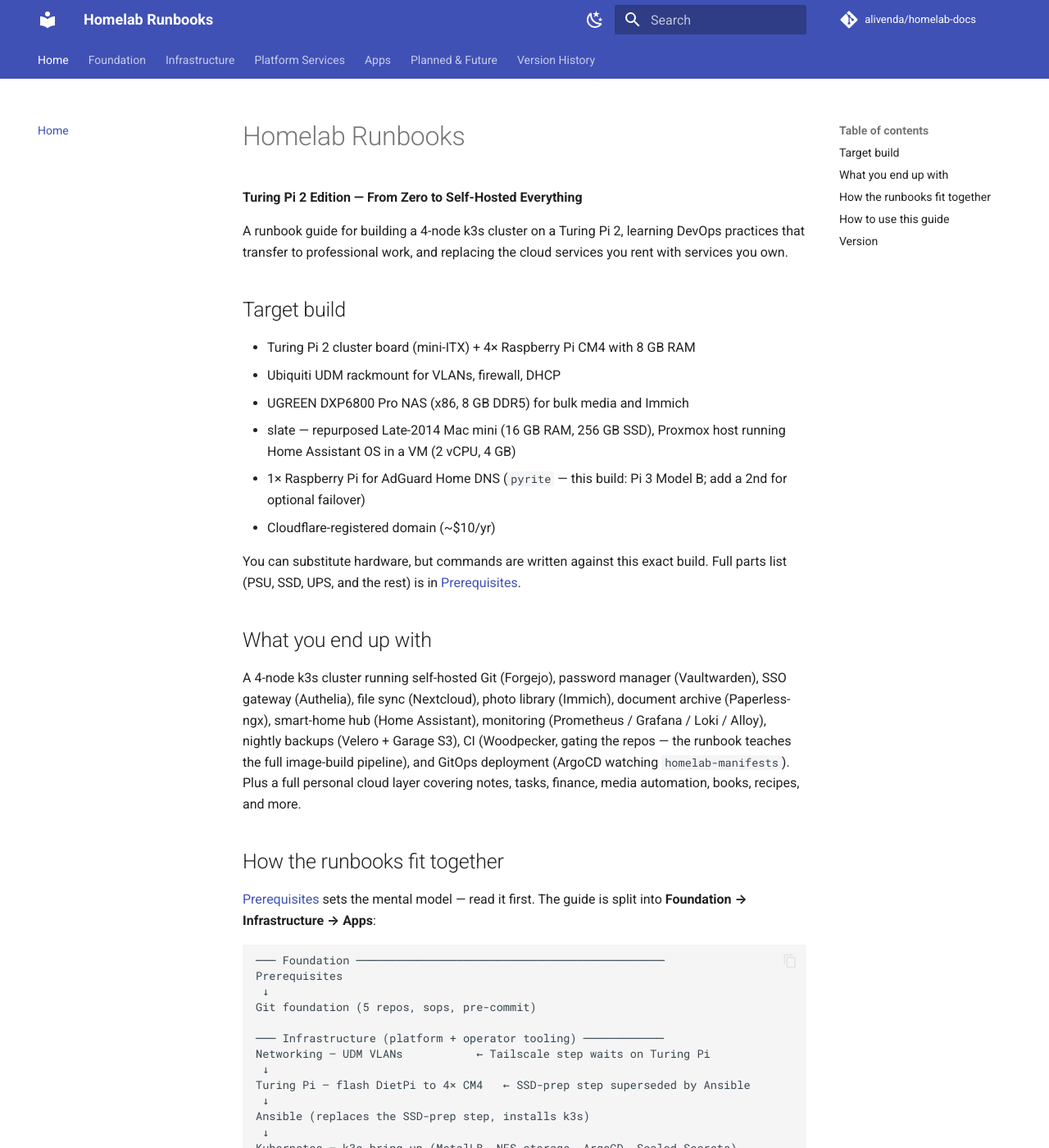
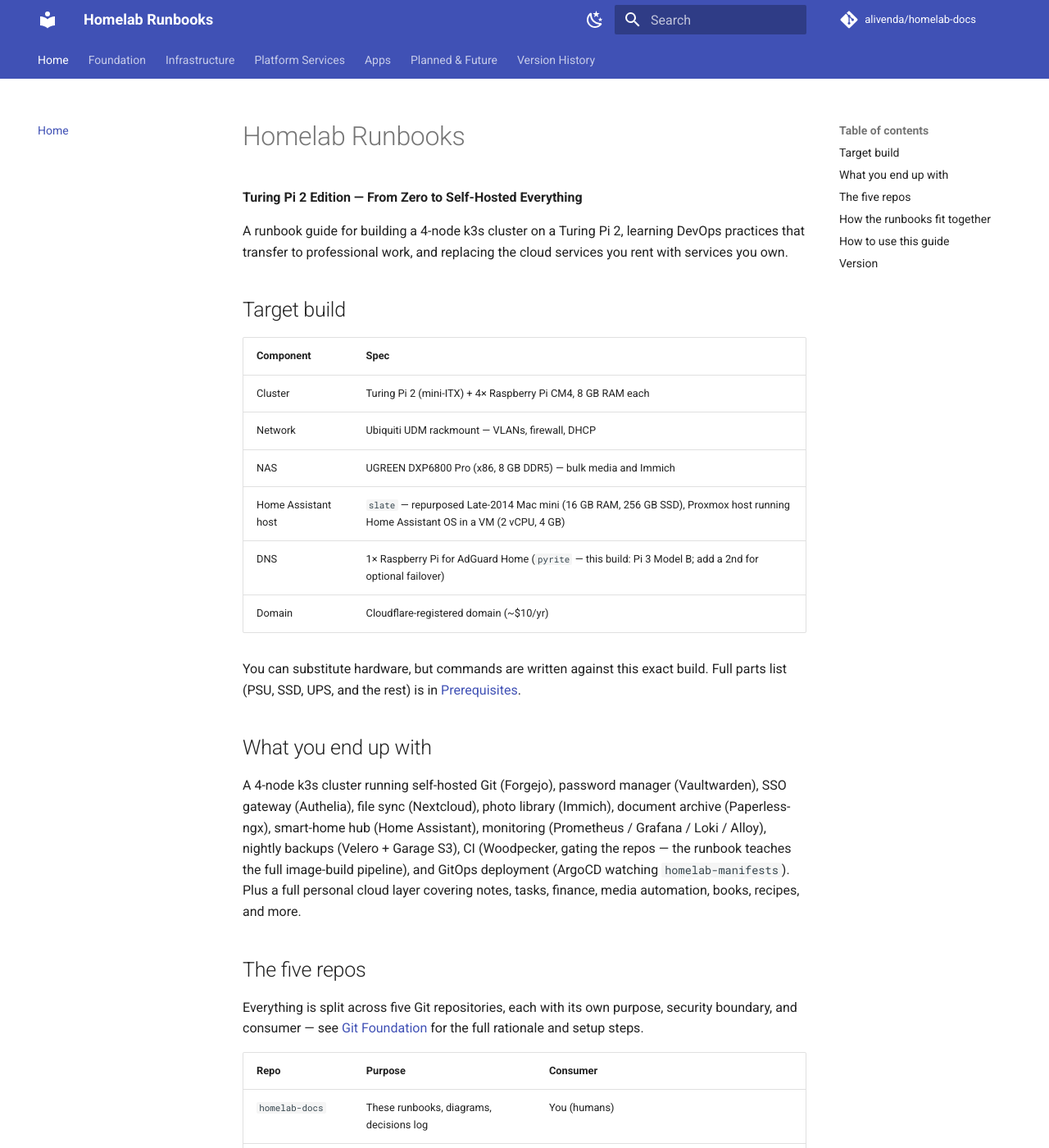
Before and after one commit to alivenda/homelab-docs, an MkDocs documentation site: the page built from docs/index.md, in a window 1280 px wide and 1400 px high. Shown: the whole window at 82% size. Built offline with MkDocs 1.6.1 and Material for MkDocs 9.7.7, drawn with Linux system fonts in a browser that asks for light colours; comment, search, counter and statistics services are not loaded; some of the changed text lies outside the part shown.

Commit message:
docs: finish the STYLE.md restyle — index showcase, planned stubs, v21
index.md gets the showcase tables (hardware, five repos, catalog status); arr-stack/bookstack/reactive-resume get their remaining anatomy fixes (facts table ahead of body notes, Verification last, ForwardAuth caution promoted to a warning); syncthing/rustdesk/ollama were already compliant. version-history.md gets the v21 entry.

```diff
--- a/docs/index.md
+++ b/docs/index.md
@@ -6,18 +6,32 @@ A runbook guide for building a 4-node k3s cluster on a Turing Pi 2, learning Dev
 
 ## Target build
 
-- Turing Pi 2 cluster board (mini-ITX) + 4× Raspberry Pi CM4 with 8 GB RAM
-- Ubiquiti UDM rackmount for VLANs, firewall, DHCP
-- UGREEN DXP6800 Pro NAS (x86, 8 GB DDR5) for bulk media and Immich
-- slate — repurposed Late-2014 Mac mini (16 GB RAM, 256 GB SSD), Proxmox host running Home Assistant OS in a VM (2 vCPU, 4 GB)
-- 1× Raspberry Pi for AdGuard Home DNS (`pyrite` — this build: Pi 3 Model B; add a 2nd for optional failover)
-- Cloudflare-registered domain (~$10/yr)
+| Component | Spec |
+|---|---|
+| Cluster | Turing Pi 2 (mini-ITX) + 4× Raspberry Pi CM4, 8 GB RAM each |
+| Network | Ubiquiti UDM rackmount — VLANs, firewall, DHCP |
+| NAS | UGREEN DXP6800 Pro (x86, 8 GB DDR5) — bulk media and Immich |
+| Home Assistant host | `slate` — repurposed Late-2014 Mac mini (16 GB RAM, 256 GB SSD), Proxmox host running Home Assistant OS in a VM (2 vCPU, 4 GB) |
+| DNS | 1× Raspberry Pi for AdGuard Home (`pyrite` — this build: Pi 3 Model B; add a 2nd for optional failover) |
+| Domain | Cloudflare-registered domain (~$10/yr) |
 
 You can substitute hardware, but commands are written against this exact build. Full parts list (PSU, SSD, UPS, and the rest) is in [Prerequisites](prerequisites.md).
 
 ## What you end up with
 
 A 4-node k3s cluster running self-hosted Git (Forgejo), password manager (Vaultwarden), SSO gateway (Authelia), file sync (Nextcloud), photo library (Immich), document archive (Paperless-ngx), smart-home hub (Home Assistant), monitoring (Prometheus / Grafana / Loki / Alloy), nightly backups (Velero + Garage S3), CI (Woodpecker, gating the repos — the runbook teaches the full image-build pipeline), and GitOps deployment (ArgoCD watching `homelab-manifests`). Plus a full personal cloud layer covering notes, tasks, finance, media automation, books, recipes, and more.
+
+## The five repos
+
+Everything is split across five Git repositories, each with its own purpose, security boundary, and consumer — see [Git Foundation](git.md) for the full rationale and setup steps.
+
+| Repo | Purpose | Consumer |
+|---|---|---|
+| `homelab-docs` | These runbooks, diagrams, decisions log | You (humans) |
+| `homelab-ansible` | OS provisioning playbooks | Your machine |
+| `homelab-manifests` | k3s YAML, Helm values, HTTPRoutes | ArgoCD |
+| `homelab-terraform` | Cloudflare DNS, UniFi config, cloud practice | Your machine → Woodpecker |
+| `homelab-secrets` | Encrypted secrets (sops/age) — **PRIVATE** | Your machine (sops); Sealed Secrets controller for in-cluster manifests |
 
 ## How the runbooks fit together
 
@@ -85,6 +99,14 @@ NAS PostgreSQL           ← shared DB server (NAS Docker — not k3s)
 
 **Runbook or catalog row?** An app earns its own runbook when it has a relational database, multiple components, a non-cluster deployment model, a non-HTTP protocol, is config-heavy, or is an auth backbone. Everything simpler is a one-pattern HTTP app and lives as a row in the [App Catalog](apps-catalog.md). Each app/service page also carries a **Status** banner (Live / Planned / Shelved / Retired) at the top.
 
+| Status | Apps |
+|---|---|
+| Live | Actual Budget · Audiobookshelf · Collabora Online · Donetick · linkding |
+| Planned | Kavita · Mealie · TriliumNext Notes |
+| Retired | Uptime Kuma |
+
+→ [App Catalog](apps-catalog.md) for the per-app deltas, [Deploying an App](apps-deploy-pattern.md) for the shared pattern.
+
 ## How to use this guide
 
 - Read each runbook fully before starting it. Several reference "come back to this after the such-and-such runbook" patterns — skim first so you don't get stuck mid-step.
```
Also changed, not shown: other parts of docs/index.md (+1 -1 lines), docs/arr-stack.md (+16 -16 lines), docs/bookstack.md (+3 -4 lines), docs/reactive-resume.md (+3 -4 lines), docs/version-history.md (+5 -1 lines).
